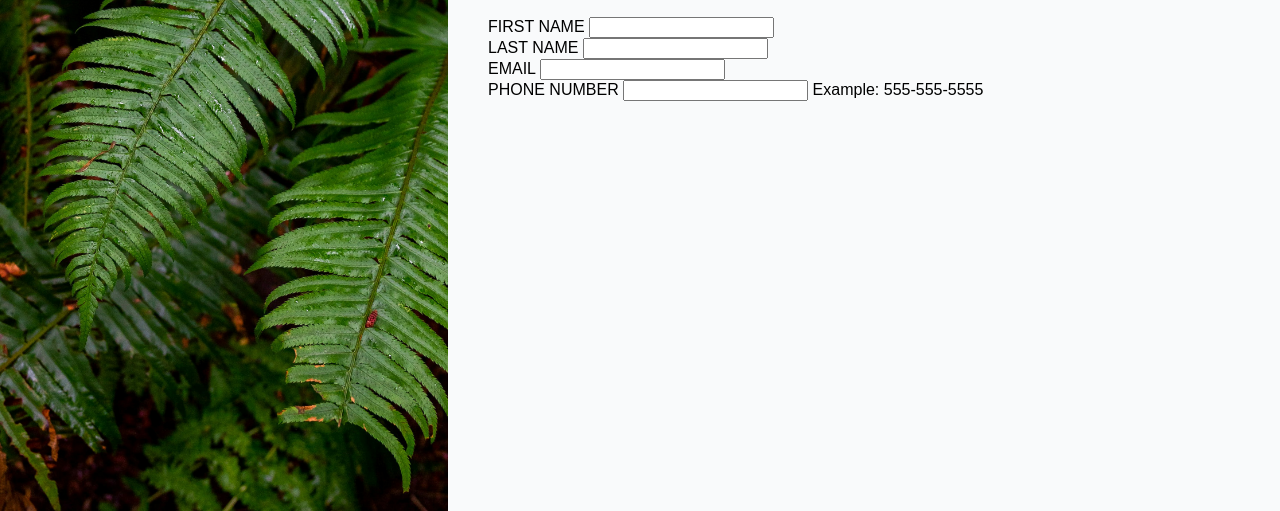
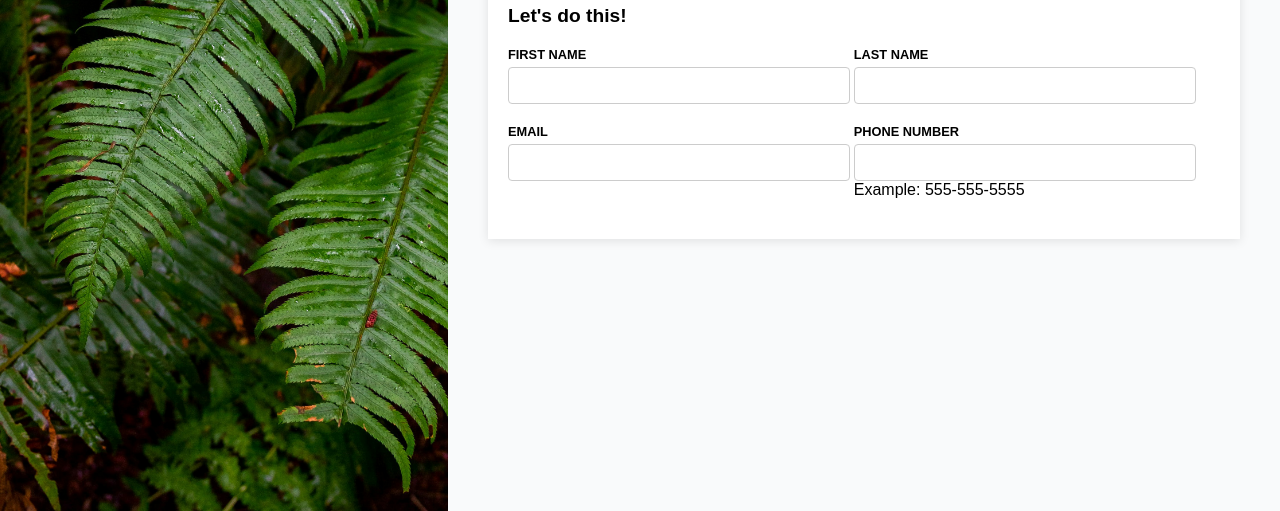
Before and after one commit to dvernon5/Sign-Up-Form, a plain HTML site: page index.html in a window 1280 px wide. Shown: the part 289-800 px from the top of the page. Drawn offline with Linux system fonts and the light colour scheme.

Commit message:
Style for contact information

```diff
--- a/assets/css/style.css
+++ b/assets/css/style.css
@@ -63,3 +63,54 @@ body {
     line-height: 1.4em;
     margin-bottom: 40px;
 }
+
+.form-section {
+    background-color: white;
+    padding: 20px;
+    box-shadow: 0 2px 10px rgba(0, 0, 0, 0.1);
+    margin-bottom: 20px;
+}
+
+.form-section h2 {
+    font-size: 1.2rem;
+    margin-bottom: 20px;
+}
+
+.form-row {
+    margin-bottom: 20px;
+    overflow: hidden;
+}
+
+.form-group {
+    float: left;
+    width: 48%;
+    margin-right: 4px;
+}
+
+.form-group:nth-child(2n) {
+    margin-right: 0;
+}
+
+label {
+    display: block;
+    font-size: 0.8rem;
+    font-weight: bold;
+    margin-bottom: 5px;
+    text-transform: uppercase;
+}
+
+input {
+    width: 100%;
+    padding: 10px;
+    border: 1px solid #ccc;
+    border-radius: 4px;
+}
+
+input:focus {
+    border-color: #007bff
+}
+
+.format-number {
+    display: block;
+    margin-bottom: 10px;
+}
```
